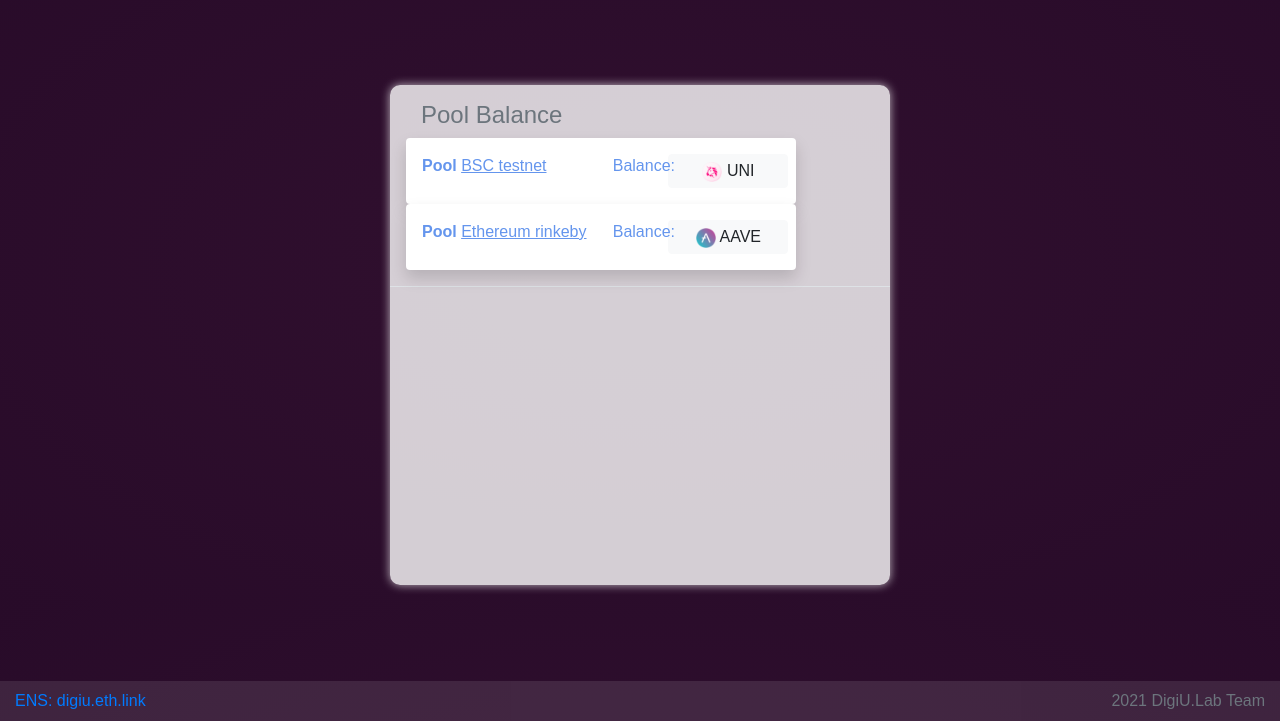
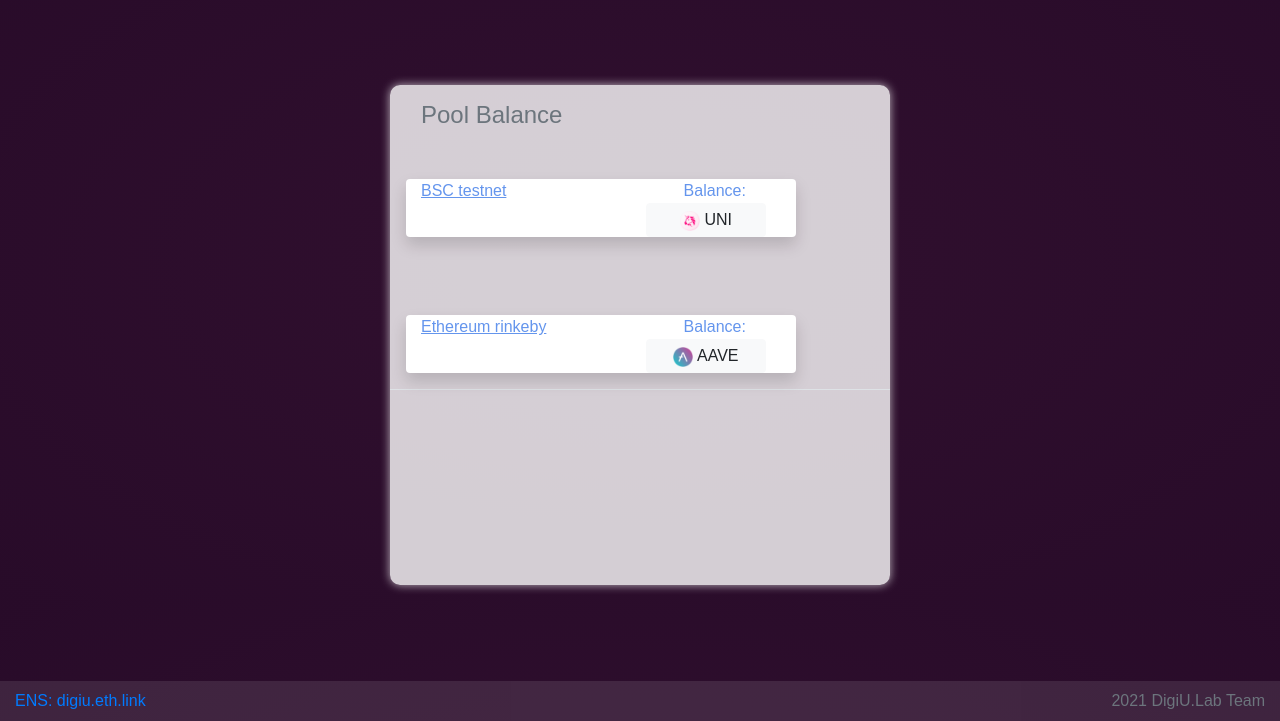
Before and after one commit to idfly/simplifi-bridge, a plain HTML site: page docs/index.html in a window 1280 px wide. Both pictures are taken after a click on the tab "POOL BALANCE". Shown: the part 79-800 px from the top of the page. Drawn offline with nearby package versions, Linux system fonts and the light colour scheme; a web font is replaced by a local one.

Commit message:
edited pool tab to show balances more presicely

```diff
--- a/docs/index.html
+++ b/docs/index.html
@@ -420,51 +420,71 @@
     </div>
 
   <div class="tab-pane fade" id="pills-pool" role="tabpanel" aria-labelledby="pills-pool-tab">
-    <div class = "row">
+
       <div class = "col" style = "border-radius: 10px; height: 500px; width: 500px; background-color:rgba(255, 255, 255, 0.8); box-shadow: 0 0 10px rgba(255,255,255,0.7); ">
 
         <div class = "row border-bottom p-3">
     <div class="col text-muted">
       <h4>Pool Balance</h4>
     </div>
-          <div class="col-10 forms p-2 rounded shadow">
-            <div class="row p-2">
+
+          <div class="row justify-content-center m-4">
+            <div class = "col-1">
+              <svg xmlns="http://www.w3.org/2000/svg" width="30" height="30" fill="indigo" class="bi bi-plus-circle-dotted" viewBox="0 0 16 16">
+              </svg>
+            </div>
+          </div>
+
+          <div class="col-10 forms rounded shadow">
+            <div class = "row">
               <div class="col ">
-                <b>Pool</b> <u>{{chainTo.name}}</u>
+                <u>{{chainTo.name}}</u>
               </div>
-              <div class = "row ">
-              <div class="col-4 text-left ">
+
+              <div class="col-5 text-center">
                 Balance: {{dexPoolBalanceUNI}}
               </div>
-
-            <button class="btn btn-light p-1 rounded" type="button" id="butto" data-toggle="dropdown"  aria-expanded="false" style = "width: 120px;"
+            </div>
+<div class = row">
+  <div class = "col">
+            <div>
+              <button class="btn btn-light p-1 rounded" type="button" aria-expanded="false" style = "float: right;width: 120px;"
                       v-html = "'<img src=&quot./img/'+tokenTo.icon+'&quot class=&quot icon &quot/> ' + tokenTo.symbol">
               </button>
             </div>
-<!--        <div class = "col text-nowrap text-center">-->
+  </div>
+</div>
 
         </div>
+
+        <div class="row justify-content-center m-4">
+          <div class = "col-1">
+            <svg xmlns="http://www.w3.org/2000/svg" width="30" height="30" fill="indigo" class="bi bi-plus-circle-dotted" viewBox="0 0 16 16">
+            </svg>
           </div>
-          <div class="col-10 forms p-2 rounded shadow">
+        </div>
 
-            <div class="row p-2">
+        <div class="col-10 forms rounded shadow">
+          <div class = "row">
             <div class="col ">
-                <b>Pool</b> <u>{{chainFrom.name}}</u>
+              <u>{{chainFrom.name}}</u>
             </div>
-              <div class = "row ">
-              <div class="col-4 text-left ">
+
+            <div class="col-5 text-center">
               Balance: {{dexPoolBalanceAAVE}}
             </div>
-              <button class="btn btn-light p-1 rounded" type="button" id="butto" data-toggle="dropdown"  aria-expanded="false" style = "width: 120px;"
+          </div>
+
+          <div class = row">
+            <div class="col">
+              <div>
+                <button class="btn btn-light p-1 rounded" type="button" id="butto" data-toggle="dropdown" aria-expanded="false" style = "float: right;width: 120px;"
                         v-html = "'<img src=&quot./img/'+tokenFrom.icon+'&quot class=&quot icon &quot/> ' + tokenFrom.symbol">
                 </button>
               </div>
-
-
-
-
             </div>
           </div>
+
         </div>
 
     </div>
@@ -485,13 +505,12 @@
   </div>
 </footer>
 </div>
+</div>
 
 
 
 <script src="https://code.jquery.com/jquery-3.5.1.slim.min.js" integrity="sha384-DfXdz2htPH0lsSSs5nCTpuj/zy4C+OGpamoFVy38MVBnE+IbbVYUew+OrCXaRkfj" crossorigin="anonymous"></script>
-<!--
 
--->
 <script src="https://cdn.jsdelivr.net/npm/popper.js@1.16.1/dist/umd/popper.min.js" integrity="sha384-9/reFTGAW83EW2RDu2S0VKaIzap3H66lZH81PoYlFhbGU+6BZp6G7niu735Sk7lN" crossorigin="anonymous"></script>
 
 <script src="https://cdn.jsdelivr.net/npm/bootstrap@4.5.3/dist/js/bootstrap.min.js" integrity="sha384-w1Q4orYjBQndcko6MimVbzY0tgp4pWB4lZ7lr30WKz0vr/aWKhXdBNmNb5D92v7s" crossorigin="anonymous"></script>
```
Lines whose indentation alone changed are shown as unchanged.
